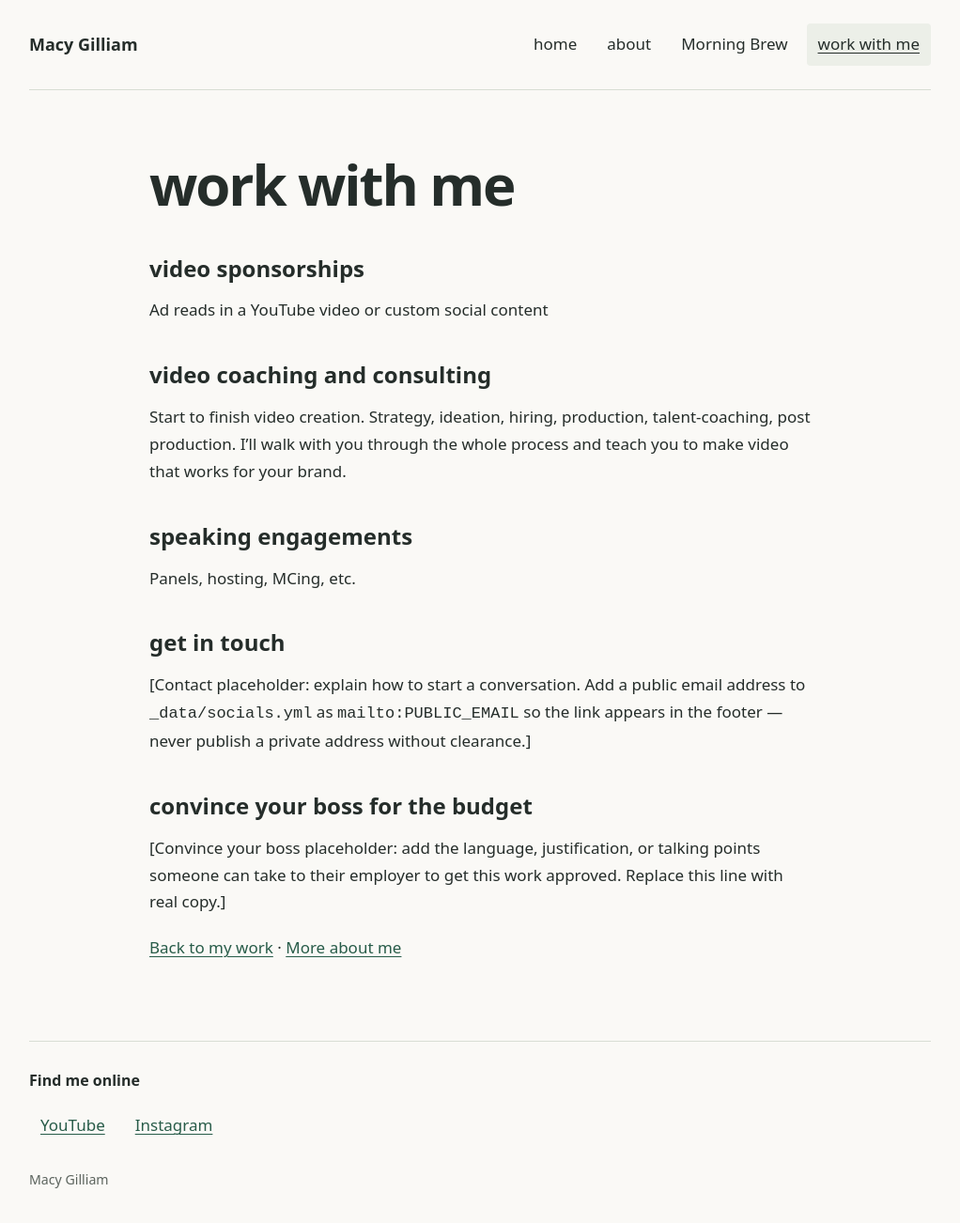
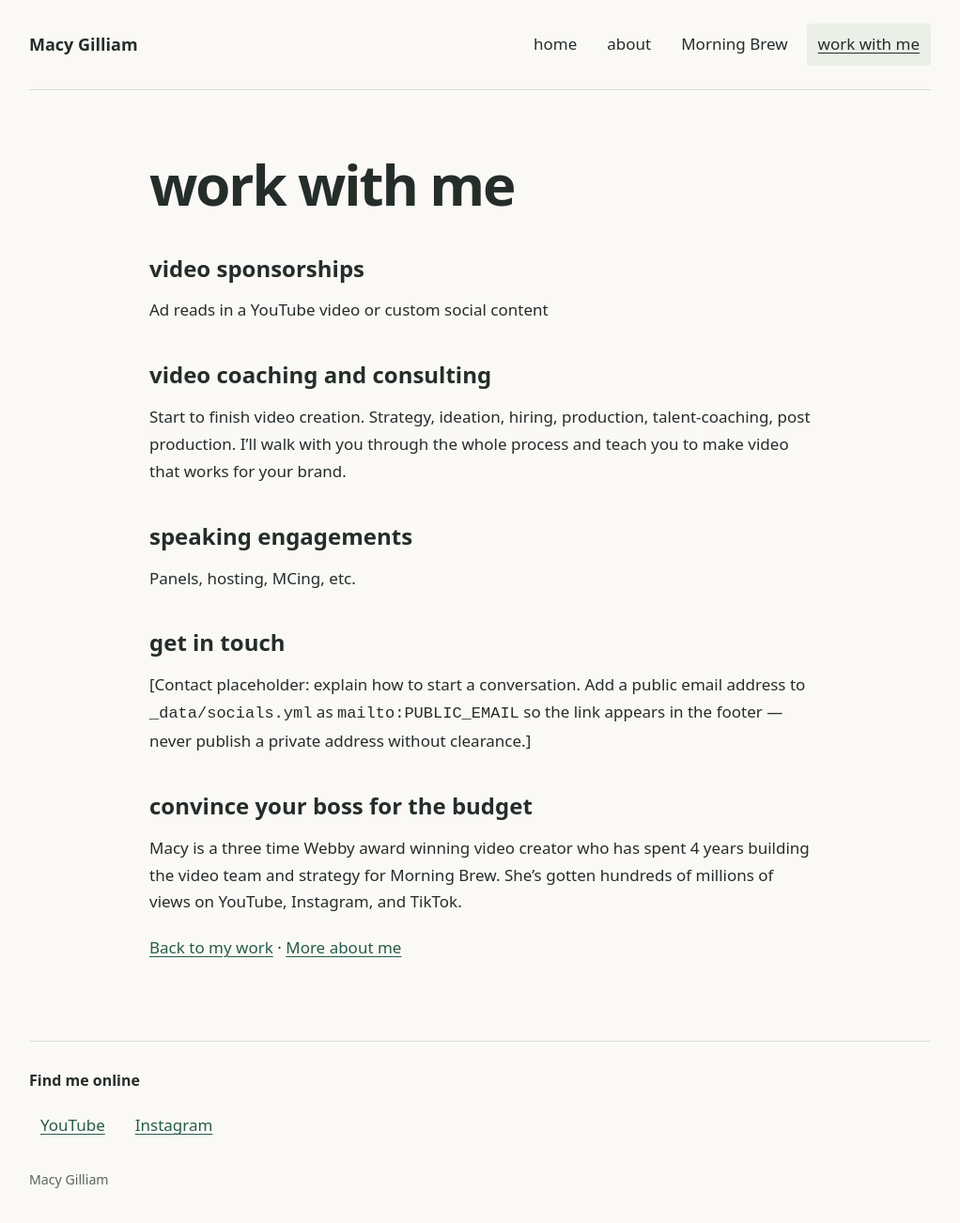
Before and after one commit to macyagilliam/macyagilliam, a Jekyll site: the page built from work-with-me.md, in a window 1280 px wide. Shown: the whole page at 94% size, without its empty margins (129-1151 px from the left). Built offline with Jekyll 4.4.1, drawn with Linux system fonts in a browser that asks for light colours.

Commit message:
Add the convince your boss description

```diff
--- a/work-with-me.md
+++ b/work-with-me.md
@@ -21,6 +21,6 @@ Panels, hosting, MCing, etc.
 
 ## convince your boss for the budget
 
-[Convince your boss placeholder: add the language, justification, or talking points someone can take to their employer to get this work approved. Replace this line with real copy.]
+Macy is a three time Webby award winning video creator who has spent 4 years building the video team and strategy for Morning Brew. She’s gotten hundreds of millions of views on YouTube, Instagram, and TikTok.
 
 [Back to my work]({{ '/morning-brew/' | relative_url }}) · [More about me]({{ '/about/' | relative_url }})
```
